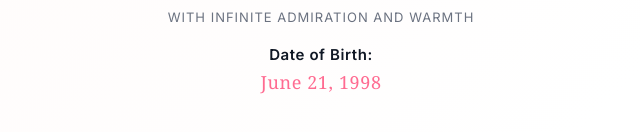
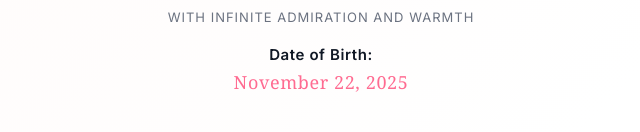
Before and after one commit to sahilaryan/nikita-birthday-, a plain HTML site: page index.html in a window 1280 px wide. Shown: the part 2614-2746 px from the top of the page, 319-959 px from the left. Drawn offline with Linux system fonts and the light colour scheme; a web font is replaced by a local one.

Commit message:
Update index.html

```diff
--- a/index.html
+++ b/index.html
@@ -192,7 +192,7 @@
   <script>
     // Set the birthday here (replace with the actual date you want to display)
     // You can use any human-readable format like 'June 21, 1998' or '21 June 1998'
-    const BIRTHDAY = 'June 21, 1998'; // <<< Replace this string with Nikita's birthday
+    const BIRTHDAY = 'November 22, 2025'; // <<< Replace this string with Nikita's birthday
 
     // Format/display the birthday in the footer
     (function displayBirthday() {
```
